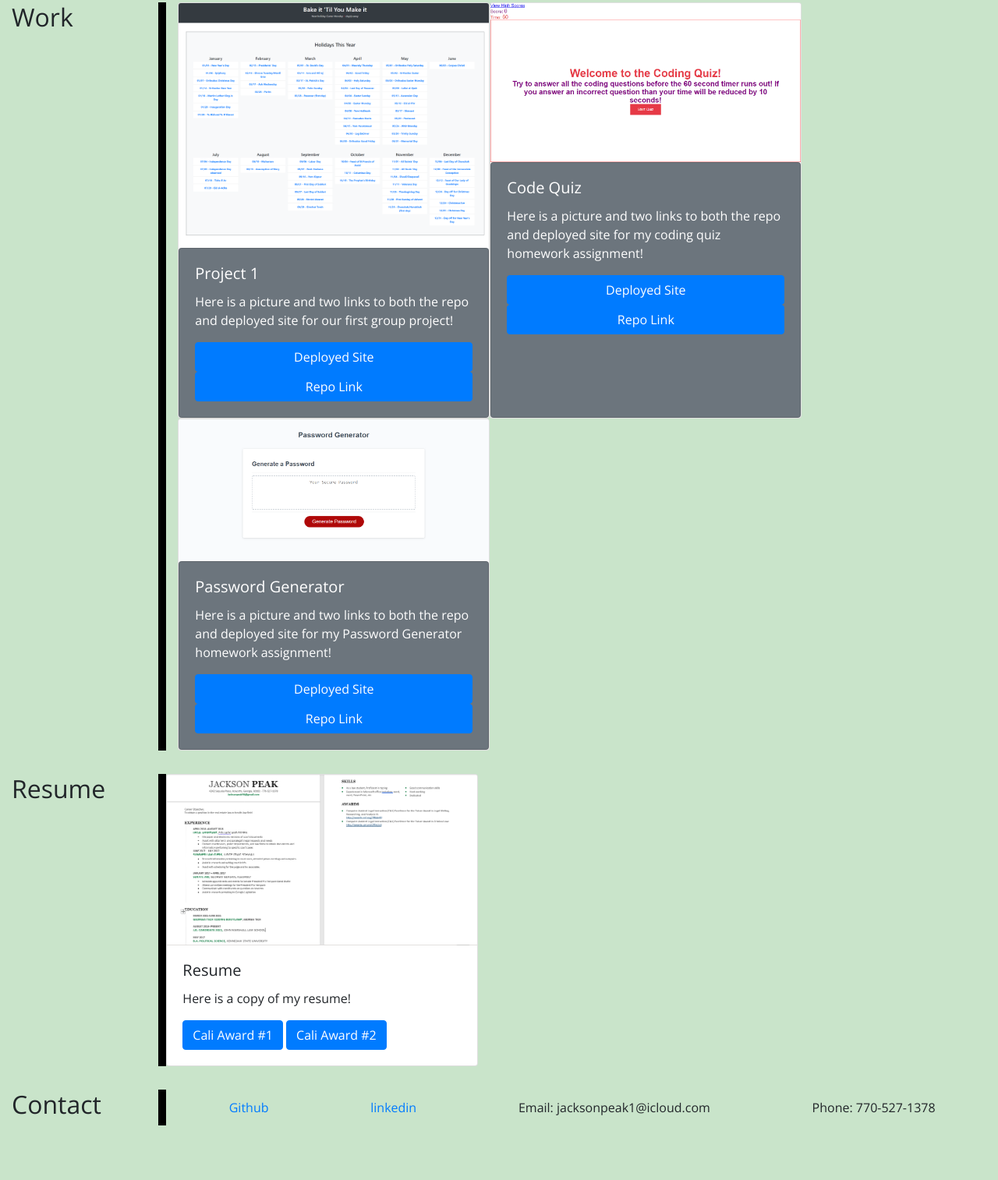
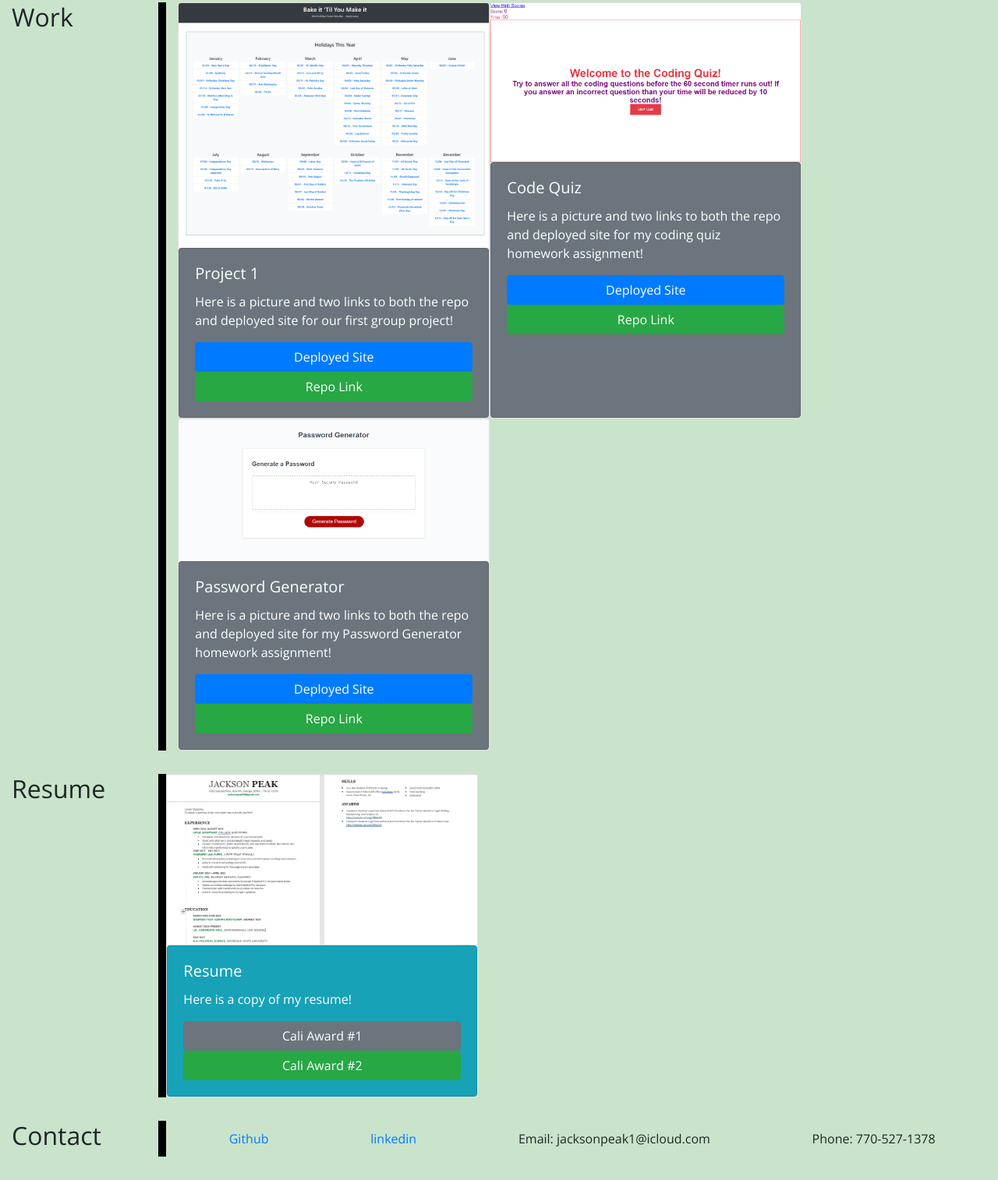
Before and after one commit to jacksonpeak1/Updated-Portfolio-, a plain HTML site: page index.html in a window 1280 px wide. Shown: the part 1011-2525 px from the top of the page at 78% size. Before the commit the page ends 2485 px from the top, so only its background shows below. Drawn offline with nearby package versions, Linux system fonts and the light colour scheme.

Commit message:
finished up coloring and adding links

```diff
--- a/assets/style.css
+++ b/assets/style.css
@@ -7,6 +7,10 @@
 
 body {
   background-color: #c9e4ca;
+}
+
+.navbar {
+    background-color: #c9e4ca;
 }
 
 .header {
@@ -27,7 +31,7 @@ body {
   margin: 0px 5px;
 }
 
-Class Selector .hero {
+/* Class Selector .hero {
   height: 250px;
   width: 100%;
   margin-bottom: 25px;
@@ -35,7 +39,7 @@ Class Selector .hero {
   background-size: cover;
   background-position: center;
   background-color: white;
-}
+} */
 
 .row {
   margin: 30px 0px;
--- a/index.html
+++ b/index.html
@@ -19,6 +19,7 @@
     <link rel="stylesheet" href="./assets/style.css" />
   </head>
   <body>
+      <!-- Implemented Bootstrap to include a nav-bar -->
     <nav class="navbar navbar-expand-lg navbar-light bg-secondary">
       <a class="navbar-brand text-primary font-weight-bold" href="#"
         >Jackson Peak</a
@@ -50,6 +51,7 @@
           >
         </div>
     </nav>
+    <!-- Implemented Bootstrap's Jumbotron to insert an image as a background -->
     <div
       class="jumbotron"
       style="
@@ -67,7 +69,7 @@
     </div>
 
     <main>
-      <!-- <div class="container"> -->
+      <!-- Implemented Bootstrap grid system -->
       <div class="row">
         <div class="col-2 section-title">
           <h2 id="about-me">About Me</h2>
@@ -114,7 +116,7 @@
               >
               <a
                 href="https://github.com/jacksonpeak1/Project-1"
-                class="btn btn-primary"
+                class="btn btn-success"
                 >Repo Link</a
               >
             </div>
@@ -138,7 +140,7 @@
               >
               <a
                 href="https://github.com/jacksonpeak1/Code-quiz"
-                class="btn btn-primary"
+                class="btn btn-success"
                 >Repo Link</a
               >
             </div>
@@ -162,7 +164,7 @@
               >
               <a
                 href="https://github.com/jacksonpeak1/Password-Generator-"
-                class="btn btn-primary"
+                class="btn btn-success"
                 >Repo Link</a
               >
             </div>
@@ -179,13 +181,13 @@
             src="./assets/Resume.png"
             alt="Card image cap"
           />
-          <div class="card-body">
+          <div class="card-body card bg-info text-white">
             <h5 class="card-title">Resume</h5>
             <p class="card-text">Here is a copy of my resume!</p>
-            <a href="http://awards.cali.org/2ff44e60" class="btn btn-primary"
+            <a href="http://awards.cali.org/2ff44e60" class="btn btn-secondary"
               >Cali Award #1</a
             >
-            <a href="http://awards.cali.org/2ff3c1c0" class="btn btn-primary"
+            <a href="http://awards.cali.org/2ff3c1c0" class="btn btn-success"
               >Cali Award #2</a
             >
           </div>
```
